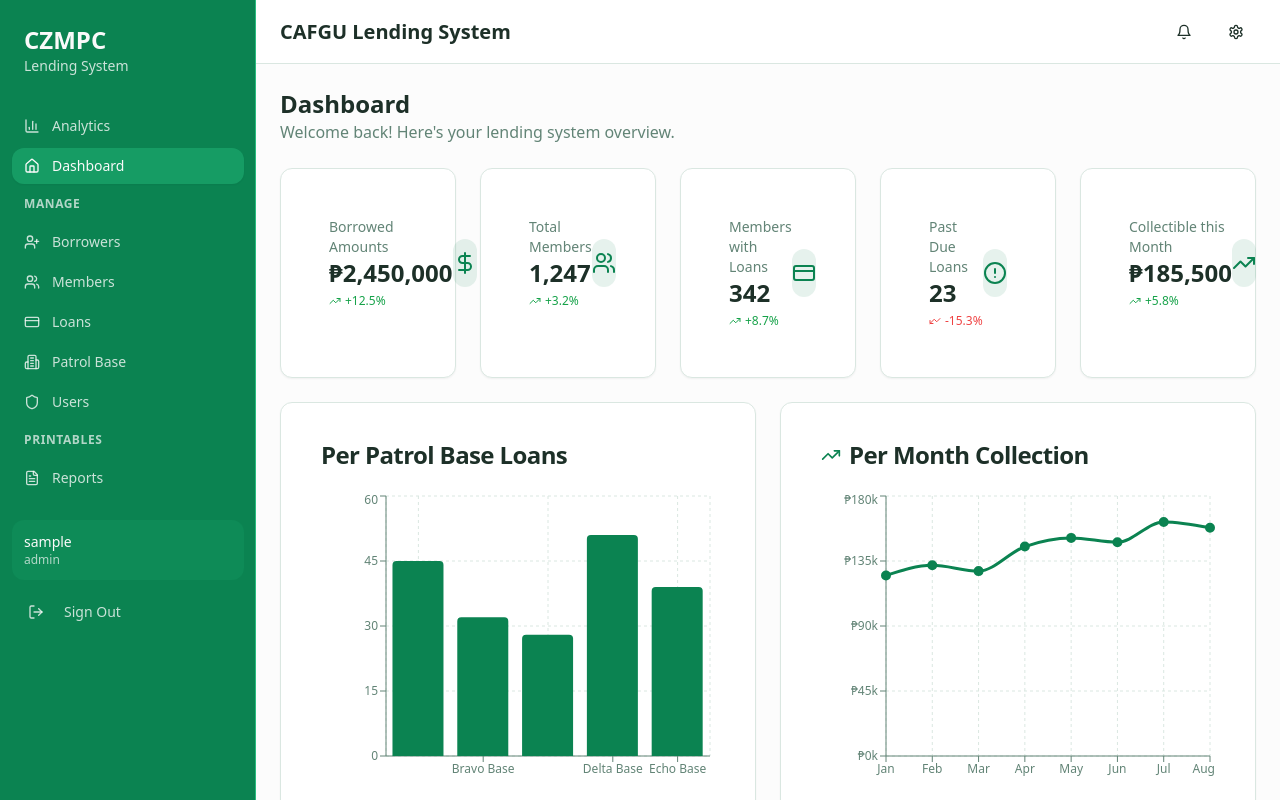
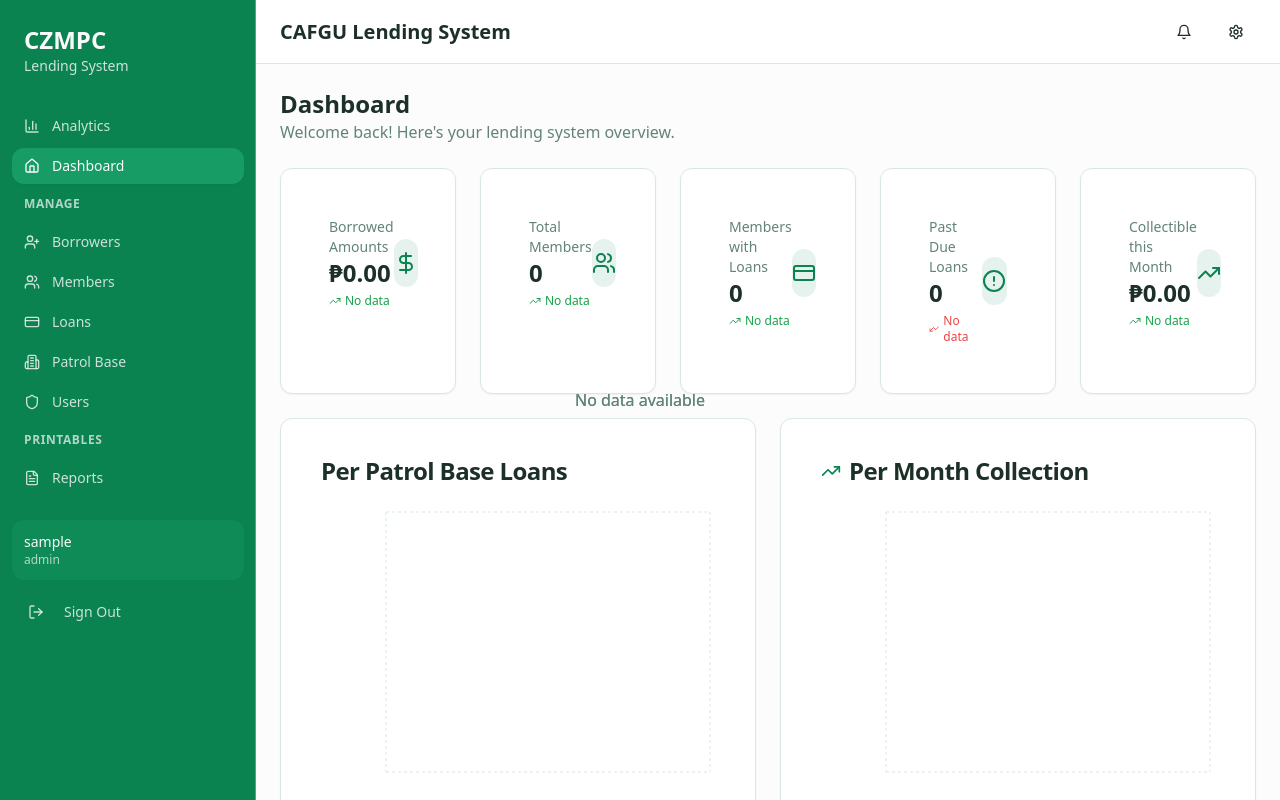
Before and after one commit to Dhanloyd/cafgu-greenleap, a React (Vite) app: page /dashboard in a window 1280 px wide. Built offline with nearby package versions, Linux system fonts and the light colour scheme; sample sign-in values are in the browser's storage.

Commit message:
Clear sample data
Remove sample data from the reports page.

```diff
--- a/src/pages/Borrowers.tsx
+++ b/src/pages/Borrowers.tsx
@@ -9,20 +9,10 @@ import { Table, TableBody, TableCell, TableHead, TableHeader, TableRow } from '@
 import { Eye, Plus, Search } from 'lucide-react';
 import { useToast } from '@/hooks/use-toast';
 
-// Mock data
-const members = [
-  { id: 1, tin: '123-456-789-000', fullName: 'Juan Dela Cruz', birthdate: '1985-05-15', age: 38, gender: 'Male' },
-  { id: 2, tin: '234-567-890-111', fullName: 'Maria Santos', birthdate: '1990-08-22', age: 33, gender: 'Female' },
-  { id: 3, tin: '345-678-901-222', fullName: 'Pedro Rodriguez', birthdate: '1982-12-10', age: 41, gender: 'Male' },
-];
-
-const loanRecords = [
-  { id: 1, status: 'Pending', borrower: 'Juan Dela Cruz', loanId: 'LOAN-001', amount: '₱50,000' },
-  { id: 2, status: 'Approved', borrower: 'Maria Santos', loanId: 'LOAN-002', amount: '₱35,000' },
-  { id: 3, status: 'Rejected', borrower: 'Pedro Rodriguez', loanId: 'LOAN-003', amount: '₱25,000' },
-];
-
-const patrolBases = ['Alpha Base', 'Bravo Base', 'Charlie Base', 'Delta Base', 'Echo Base'];
+// Empty data - ready for database integration
+const members: any[] = [];
+const loanRecords: any[] = [];
+const patrolBases: string[] = [];
 
 const Borrowers: React.FC = () => {
   const [selectedMember, setSelectedMember] = useState('');
@@ -155,7 +145,15 @@ const Borrowers: React.FC = () => {
                 </TableRow>
               </TableHeader>
               <TableBody>
-                {filteredMembers.map((member) => (
+                {filteredMembers.length === 0 ? (
+                  <TableRow>
+                    <TableCell colSpan={6} className="text-center py-8">
+                      <p className="text-muted-foreground">No members found</p>
+                      <p className="text-sm text-muted-foreground mt-1">Add members to start managing borrowers</p>
+                    </TableCell>
+                  </TableRow>
+                ) : (
+                  filteredMembers.map((member) => (
                     <TableRow key={member.id}>
                       <TableCell className="font-mono">{member.tin}</TableCell>
                       <TableCell className="font-medium">{member.fullName}</TableCell>
@@ -169,7 +167,8 @@ const Borrowers: React.FC = () => {
                         </Button>
                       </TableCell>
                     </TableRow>
-                ))}
+                  ))
+                )}
               </TableBody>
             </Table>
           </div>
@@ -213,7 +212,15 @@ const Borrowers: React.FC = () => {
                 </TableRow>
               </TableHeader>
               <TableBody>
-                {loanRecords.map((record) => (
+                {loanRecords.length === 0 ? (
+                  <TableRow>
+                    <TableCell colSpan={5} className="text-center py-8">
+                      <p className="text-muted-foreground">No loan records found</p>
+                      <p className="text-sm text-muted-foreground mt-1">Loan records will appear here once created</p>
+                    </TableCell>
+                  </TableRow>
+                ) : (
+                  loanRecords.map((record) => (
                     <TableRow key={record.id}>
                       <TableCell>{getStatusBadge(record.status)}</TableCell>
                       <TableCell className="font-medium">{record.borrower}</TableCell>
@@ -238,7 +245,8 @@ const Borrowers: React.FC = () => {
                         </div>
                       </TableCell>
                     </TableRow>
-                ))}
+                  ))
+                )}
               </TableBody>
             </Table>
           </div>
--- a/src/pages/Dashboard.tsx
+++ b/src/pages/Dashboard.tsx
@@ -3,59 +3,43 @@ import { Card, CardContent, CardHeader, CardTitle } from '@/components/ui/card';
 import { BarChart, Bar, LineChart, Line, XAxis, YAxis, CartesianGrid, Tooltip, ResponsiveContainer } from 'recharts';
 import { TrendingUp, Users, CreditCard, AlertCircle, DollarSign } from 'lucide-react';
 
-// Mock data for charts
-const patrolBaseData = [
-  { name: 'Alpha Base', loans: 45 },
-  { name: 'Bravo Base', loans: 32 },
-  { name: 'Charlie Base', loans: 28 },
-  { name: 'Delta Base', loans: 51 },
-  { name: 'Echo Base', loans: 39 },
-];
-
-const monthlyCollectionData = [
-  { month: 'Jan', amount: 125000 },
-  { month: 'Feb', amount: 132000 },
-  { month: 'Mar', amount: 128000 },
-  { month: 'Apr', amount: 145000 },
-  { month: 'May', amount: 151000 },
-  { month: 'Jun', amount: 148000 },
-  { month: 'Jul', amount: 162000 },
-  { month: 'Aug', amount: 158000 },
-];
+// Empty data - ready for database integration
+const patrolBaseData: any[] = [];
+const monthlyCollectionData: any[] = [];
 
 const kpiData = [
   {
     title: 'Borrowed Amounts',
-    value: '₱2,450,000',
-    change: '+12.5%',
+    value: '₱0.00',
+    change: 'No data',
     icon: DollarSign,
     trend: 'up',
   },
   {
     title: 'Total Members',
-    value: '1,247',
-    change: '+3.2%',
+    value: '0',
+    change: 'No data',
     icon: Users,
     trend: 'up',
   },
   {
     title: 'Members with Loans',
-    value: '342',
-    change: '+8.7%',
+    value: '0',
+    change: 'No data',
     icon: CreditCard,
     trend: 'up',
   },
   {
     title: 'Past Due Loans',
-    value: '23',
-    change: '-15.3%',
+    value: '0',
+    change: 'No data',
     icon: AlertCircle,
     trend: 'down',
   },
   {
     title: 'Collectible this Month',
-    value: '₱185,500',
-    change: '+5.8%',
+    value: '₱0.00',
+    change: 'No data',
     icon: TrendingUp,
     trend: 'up',
   },
@@ -133,6 +117,11 @@ const Dashboard: React.FC = () => {
                 />
               </BarChart>
             </ResponsiveContainer>
+            {patrolBaseData.length === 0 && (
+              <div className="absolute inset-0 flex items-center justify-center">
+                <p className="text-muted-foreground">No data available</p>
+              </div>
+            )}
           </CardContent>
         </Card>
 
@@ -176,6 +165,11 @@ const Dashboard: React.FC = () => {
                 />
               </LineChart>
             </ResponsiveContainer>
+            {monthlyCollectionData.length === 0 && (
+              <div className="absolute inset-0 flex items-center justify-center">
+                <p className="text-muted-foreground">No data available</p>
+              </div>
+            )}
           </CardContent>
         </Card>
       </div>
@@ -186,24 +180,9 @@ const Dashboard: React.FC = () => {
           <CardTitle>Recent Activity</CardTitle>
         </CardHeader>
         <CardContent>
-          <div className="space-y-4">
-            {[
-              { action: 'New loan application', member: 'Juan Dela Cruz', amount: '₱50,000', time: '2 hours ago' },
-              { action: 'Payment received', member: 'Maria Santos', amount: '₱12,500', time: '4 hours ago' },
-              { action: 'Loan approved', member: 'Pedro Rodriguez', amount: '₱35,000', time: '6 hours ago' },
-              { action: 'New member registration', member: 'Ana Garcia', amount: 'N/A', time: '1 day ago' },
-            ].map((activity, index) => (
-              <div key={index} className="flex items-center justify-between p-3 bg-muted/50 rounded-lg">
-                <div className="space-y-1">
-                  <p className="text-sm font-medium text-foreground">{activity.action}</p>
-                  <p className="text-xs text-muted-foreground">{activity.member}</p>
-                </div>
-                <div className="text-right">
-                  <p className="text-sm font-medium text-foreground">{activity.amount}</p>
-                  <p className="text-xs text-muted-foreground">{activity.time}</p>
-                </div>
-              </div>
-            ))}
+          <div className="text-center py-8">
+            <p className="text-muted-foreground">No recent activity</p>
+            <p className="text-sm text-muted-foreground mt-1">Activity will appear here once you start using the system</p>
           </div>
         </CardContent>
       </Card>
--- a/src/pages/Loans.tsx
+++ b/src/pages/Loans.tsx
@@ -9,39 +9,10 @@ import { Badge } from '@/components/ui/badge';
 import { Plus, Calculator, FileText, Search } from 'lucide-react';
 import { useToast } from '@/hooks/use-toast';
 
-// Mock data
-const members = [
-  { id: 1, name: 'Juan Dela Cruz', membershipNumber: 'M001' },
-  { id: 2, name: 'Maria Santos', membershipNumber: 'M002' },
-  { id: 3, name: 'Pedro Rodriguez', membershipNumber: 'M003' },
-];
-
-const patrolBases = ['Alpha Base', 'Bravo Base', 'Charlie Base', 'Delta Base', 'Echo Base'];
-
-const loans = [
-  {
-    id: 1,
-    loanId: 'LOAN-001',
-    member: 'Juan Dela Cruz',
-    patrolBase: 'Alpha Base',
-    principal: 50000,
-    monthlyPayment: 5000,
-    status: 'Active',
-    dateApproved: '2024-08-01',
-    maturityDate: '2024-10-01'
-  },
-  {
-    id: 2,
-    loanId: 'LOAN-002',
-    member: 'Maria Santos',
-    patrolBase: 'Bravo Base',
-    principal: 35000,
-    monthlyPayment: 3500,
-    status: 'Pending',
-    dateApproved: '',
-    maturityDate: ''
-  },
-];
+// Empty data - ready for database integration
+const members: any[] = [];
+const patrolBases: string[] = [];
+const loans: any[] = [];
 
 const Loans: React.FC = () => {
   const [searchTerm, setSearchTerm] = useState('');
--- a/src/pages/Members.tsx
+++ b/src/pages/Members.tsx
@@ -9,35 +9,8 @@ import { Textarea } from '@/components/ui/textarea';
 import { Plus, Search, Edit, Trash2, Upload } from 'lucide-react';
 import { useToast } from '@/hooks/use-toast';
 
-// Mock data
-const members = [
-  {
-    id: 1,
-    lastName: 'Dela Cruz',
-    firstName: 'Juan',
-    middleName: 'Santos',
-    address: '123 Main St, Zambales',
-    tin: '123-456-789-000',
-    dateOfBirth: '1985-05-15',
-    age: 38,
-    gender: 'Male',
-    civilStatus: 'Married',
-    occupation: 'CAFGU Member'
-  },
-  {
-    id: 2,
-    lastName: 'Santos',
-    firstName: 'Maria',
-    middleName: 'Garcia',
-    address: '456 Oak Ave, Zambales',
-    tin: '234-567-890-111',
-    dateOfBirth: '1990-08-22',
-    age: 33,
-    gender: 'Female',
-    civilStatus: 'Single',
-    occupation: 'CAFGU Member'
-  },
-];
+// Empty data - ready for database integration
+const members: any[] = [];
 
 const religionOptions = ['Catholic', 'Protestant', 'Islam', 'Buddhism', 'Others'];
 const genderOptions = ['Male', 'Female'];
--- a/src/pages/Reports.tsx
+++ b/src/pages/Reports.tsx
@@ -7,40 +7,11 @@ import { BarChart, Bar, LineChart, Line, PieChart, Pie, Cell, XAxis, YAxis, Cart
 import { FileText, Download, Printer, Filter, Calendar } from 'lucide-react';
 import { useToast } from '@/hooks/use-toast';
 
-// Mock data for reports
-const loanSummaryData = [
-  { month: 'Jan', approved: 15, disbursed: 12, collected: 145000 },
-  { month: 'Feb', approved: 18, disbursed: 16, collected: 167000 },
-  { month: 'Mar', approved: 22, disbursed: 20, collected: 189000 },
-  { month: 'Apr', approved: 19, disbursed: 17, collected: 156000 },
-  { month: 'May', approved: 25, disbursed: 23, collected: 198000 },
-  { month: 'Jun', approved: 28, disbursed: 26, collected: 234000 },
-  { month: 'Jul', approved: 24, disbursed: 22, collected: 210000 },
-  { month: 'Aug', approved: 26, disbursed: 24, collected: 245000 },
-];
-
-const loanStatusData = [
-  { name: 'Active Loans', value: 156, color: '#22c55e' },
-  { name: 'Pending', value: 23, color: '#f59e0b' },
-  { name: 'Completed', value: 89, color: '#6b7280' },
-  { name: 'Overdue', value: 12, color: '#ef4444' },
-];
-
-const patrolBaseData = [
-  { base: 'Alpha Base', members: 45, activeLoans: 23, totalAmount: 1250000 },
-  { base: 'Bravo Base', members: 38, activeLoans: 19, totalAmount: 985000 },
-  { base: 'Charlie Base', members: 42, activeLoans: 21, totalAmount: 1150000 },
-  { base: 'Delta Base', members: 51, activeLoans: 28, totalAmount: 1450000 },
-  { base: 'Echo Base', members: 35, activeLoans: 17, totalAmount: 890000 },
-];
-
-const topBorrowersData = [
-  { name: 'Juan Dela Cruz', loanAmount: 150000, payments: 12, status: 'Good' },
-  { name: 'Maria Santos', loanAmount: 125000, payments: 8, status: 'Good' },
-  { name: 'Pedro Rodriguez', loanAmount: 100000, payments: 6, status: 'Fair' },
-  { name: 'Ana Garcia', loanAmount: 95000, payments: 9, status: 'Good' },
-  { name: 'Carlos Lopez', loanAmount: 85000, payments: 4, status: 'Poor' },
-];
+// Empty data - ready for database integration
+const loanSummaryData: any[] = [];
+const loanStatusData: any[] = [];
+const patrolBaseData: any[] = [];
+const topBorrowersData: any[] = [];
 
 const Reports: React.FC = () => {
   const [selectedPeriod, setSelectedPeriod] = useState('monthly');
@@ -161,8 +132,8 @@ const Reports: React.FC = () => {
           <CardContent className="p-6">
             <div className="text-center">
               <p className="text-sm font-medium text-muted-foreground">Total Loans YTD</p>
-              <p className="text-3xl font-bold text-primary">187</p>
-              <p className="text-xs text-success">+15.3% from last year</p>
+              <p className="text-3xl font-bold text-primary">0</p>
+              <p className="text-xs text-muted-foreground">No data available</p>
             </div>
           </CardContent>
         </Card>
@@ -171,8 +142,8 @@ const Reports: React.FC = () => {
           <CardContent className="p-6">
             <div className="text-center">
               <p className="text-sm font-medium text-muted-foreground">Total Disbursed</p>
-              <p className="text-3xl font-bold text-primary">₱12.4M</p>
-              <p className="text-xs text-success">+22.1% from last year</p>
+              <p className="text-3xl font-bold text-primary">₱0.00</p>
+              <p className="text-xs text-muted-foreground">No data available</p>
             </div>
           </CardContent>
         </Card>
@@ -181,8 +152,8 @@ const Reports: React.FC = () => {
           <CardContent className="p-6">
             <div className="text-center">
               <p className="text-sm font-medium text-muted-foreground">Collections YTD</p>
-              <p className="text-3xl font-bold text-primary">₱9.8M</p>
-              <p className="text-xs text-success">+18.7% from last year</p>
+              <p className="text-3xl font-bold text-primary">₱0.00</p>
+              <p className="text-xs text-muted-foreground">No data available</p>
             </div>
           </CardContent>
         </Card>
@@ -191,8 +162,8 @@ const Reports: React.FC = () => {
           <CardContent className="p-6">
             <div className="text-center">
               <p className="text-sm font-medium text-muted-foreground">Outstanding Balance</p>
-              <p className="text-3xl font-bold text-warning">₱2.6M</p>
-              <p className="text-xs text-destructive">+5.2% from last month</p>
+              <p className="text-3xl font-bold text-primary">₱0.00</p>
+              <p className="text-xs text-muted-foreground">No data available</p>
             </div>
           </CardContent>
         </Card>
```
Also changed, not shown: src/pages/PatrolBase.tsx (+2 -8 lines), src/pages/Users.tsx (+2 -7 lines). Lines whose indentation alone changed are shown as unchanged.
